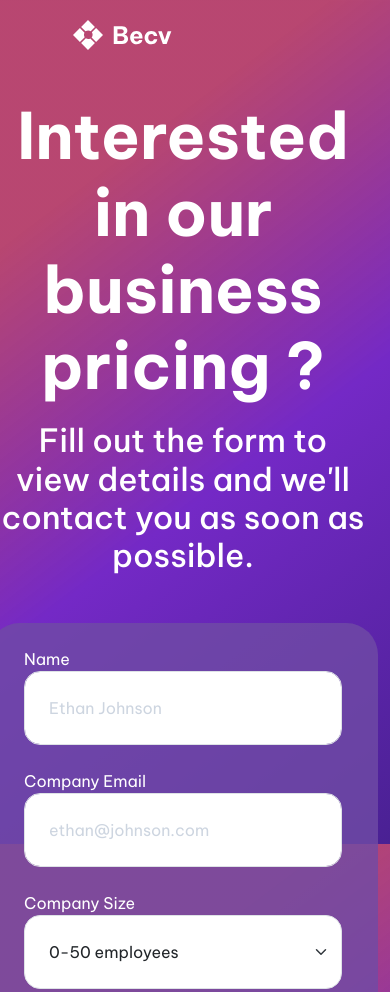
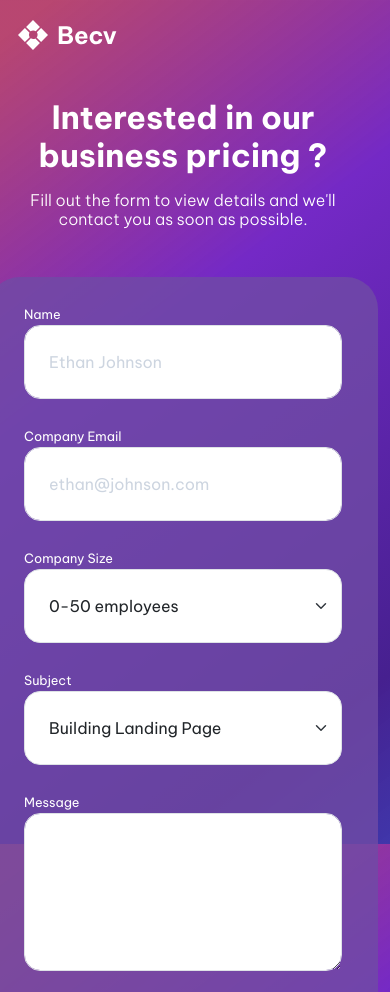
Before and after one commit to tjaulin/contact-page-becv, a plain HTML site: page index.html in a window 390 px wide. Shown: the top 992 px of the page. Drawn offline with nearby package versions, Linux system fonts and the light colour scheme.

Commit message:
add responsive content with bootstrap

```diff
--- a/css/style.css
+++ b/css/style.css
@@ -11,19 +11,20 @@ body {
     width: 100vw;
     height: 100vh;
     font-family: 'Be Vietnam Pro', sans-serif;
-    background: url('../img/bg-image.svg');
+    background: url('../img/bg-image.svg') no-repeat fixed;
     background-size: cover;
     color: #fff;
     overflow-x: hidden;
 }
 
 h1 {
-    font-size: 4rem;
+    font-size: 4vw;
     font-weight: 900;
 }
 
 h2 {
-    font-size: 2rem;
+    font-size: 2vw;
+    font-weight: 300;
 }
 
 input.form-control::placeholder, select.form-select::placeholder {
@@ -64,3 +65,22 @@ footer {
 .link-dev-challenges:hover {
     color: #4036A9;
 }
+
+@media screen and (max-width: 1024px) {
+    .icon {
+        padding-left: 30px;
+    }
+    label {
+        font-size: 0.8rem;
+    }
+}
+
+@media screen and (max-width: 640px) {
+    h1 {
+        font-size: 2rem;
+    }
+    h2 {
+        font-size: 1rem;
+    }
+
+}
--- a/index.html
+++ b/index.html
@@ -12,16 +12,14 @@
     <link rel="preconnect" href="https://fonts.googleapis.com">
     <link rel="preconnect" href="https://fonts.gstatic.com" crossorigin>
     <link href="https://fonts.googleapis.com/css2?family=Be+Vietnam+Pro:wght@300;400;500;700&display=swap" rel="stylesheet">
-    <!-- Custom JS -->
-    <script src="js/script.js"></script>
 </head>
 <body class="row justify-content-center">
     <div class="icon">
         <img src="img/contact-form-icon.svg" alt="company logo">
     </div>
-    <div class="col-md-7 mt-5">
+    <div class="content col-xl-7 col-sm-10 mt-5">
         <div class="row justify-content-center">
-            <div class="col-md-9">
+            <div class="col-xl-9 col-lg-7 col-sm-8">
                 <h1 class="text-center mb-3">Interested in our business pricing ?</h1>
                 <h2 class="text-center mb-5">Fill out the form to view details and we'll contact you as soon as possible.</h2>
             </div>
@@ -58,12 +56,15 @@
                 <textarea class="form-control rounded-4" name="message" id="message" rows="6"></textarea>
             </div>
             <div class="d-grid">
-                <button type="submit" class="btn-submit fs-5 fw-bold p-4 rounded-4">Contact Sales</button>
+                <button type="submit" id="btnSubmit" class="btn-submit fs-5 fw-bold p-4 rounded-4">Contact Sales</button>
             </div>
         </form>
     </div>
     <footer class="mt-5 p-4 d-flex justify-content-center align-items-center">
         <p class="m-0">&copy; Coded by Gennecode, challenge by <a class="link-dev-challenges" href="https://devchallenges.io/">devChallenges.io</a></p>
     </footer>
+
+    <!-- Custom JS -->
+    <script src="js/script.js"></script>
 </body>
 </html>
--- a/js/script.js
+++ b/js/script.js
@@ -0,0 +1,17 @@
+const content = document.querySelector('.content');
+const btnSubmit = document.querySelector('#btnSubmit');
+
+btnSubmit.addEventListener('click', (e) => {
+    // HTML Input elements
+    const name = document.querySelector('#name');
+    const companyEmail = document.querySelector('#email');
+    const companySize = document.querySelector('#company-size option:checked');
+    const subject = document.querySelector('#subject option:checked');
+    const message = document.querySelector('#message');
+
+    e.preventDefault();
+
+    // content.innerHTML = ` `;
+
+    console.log(name.value, companyEmail.value, companySize.textContent, subject.textContent, message.value);
+});
```
